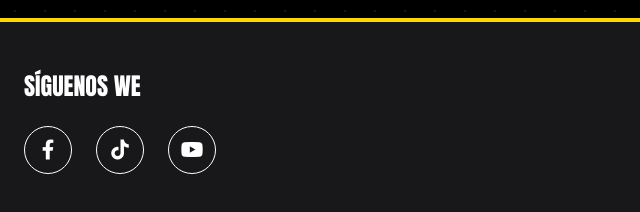
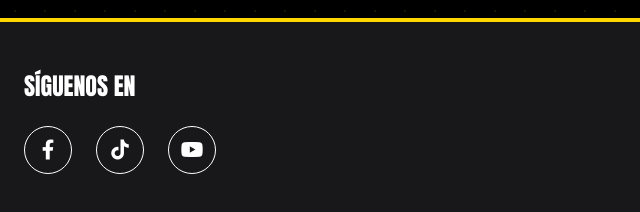
Before and after one commit to galvatech92-oss/thechernobyls-EPK, a plain HTML site: page index.html in a window 1280 px wide. Shown: the part 6584-6796 px from the top of the page, 0-640 px from the left. Drawn offline with nearby package versions, Linux system fonts and the light colour scheme.

Commit message:
Update index.html

```diff
--- a/index.html
+++ b/index.html
@@ -685,7 +685,7 @@
 
             <!-- Socials -->
             <div class="flex flex-col items-center md:items-start">
-                <h4 class="text-white font-display text-2xl mb-6">SÍGUENOS WE</h4>
+                <h4 class="text-white font-display text-2xl mb-6">SÍGUENOS EN</h4>
                 <div class="flex space-x-6">
                     <a href="https://www.facebook.com/profile.php?id=61572459497566" target="_blank" class="w-12 h-12 flex items-center justify-center border border-white rounded-full hover:bg-skaYellow hover:text-black hover:border-skaYellow transition text-xl">
                         <i class="fab fa-facebook-f"></i>
```
